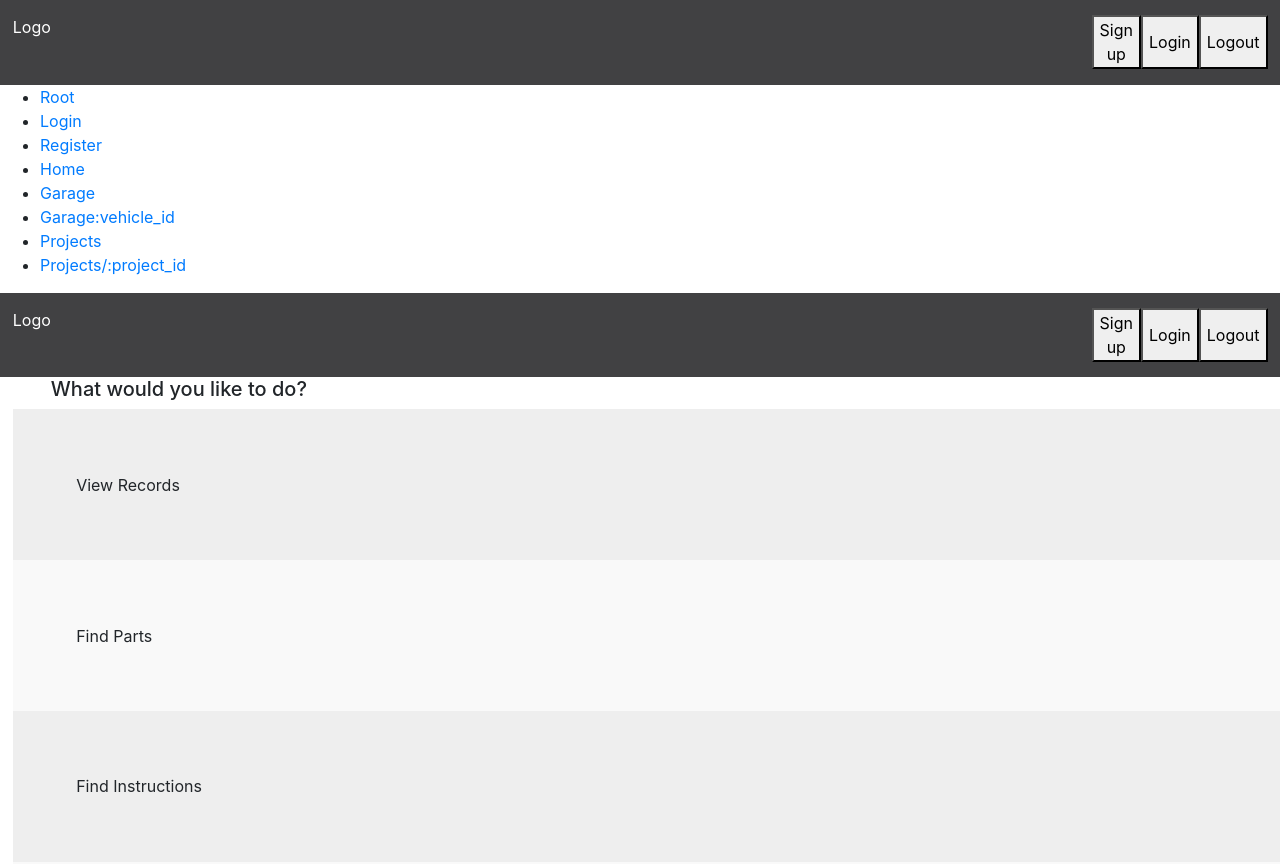
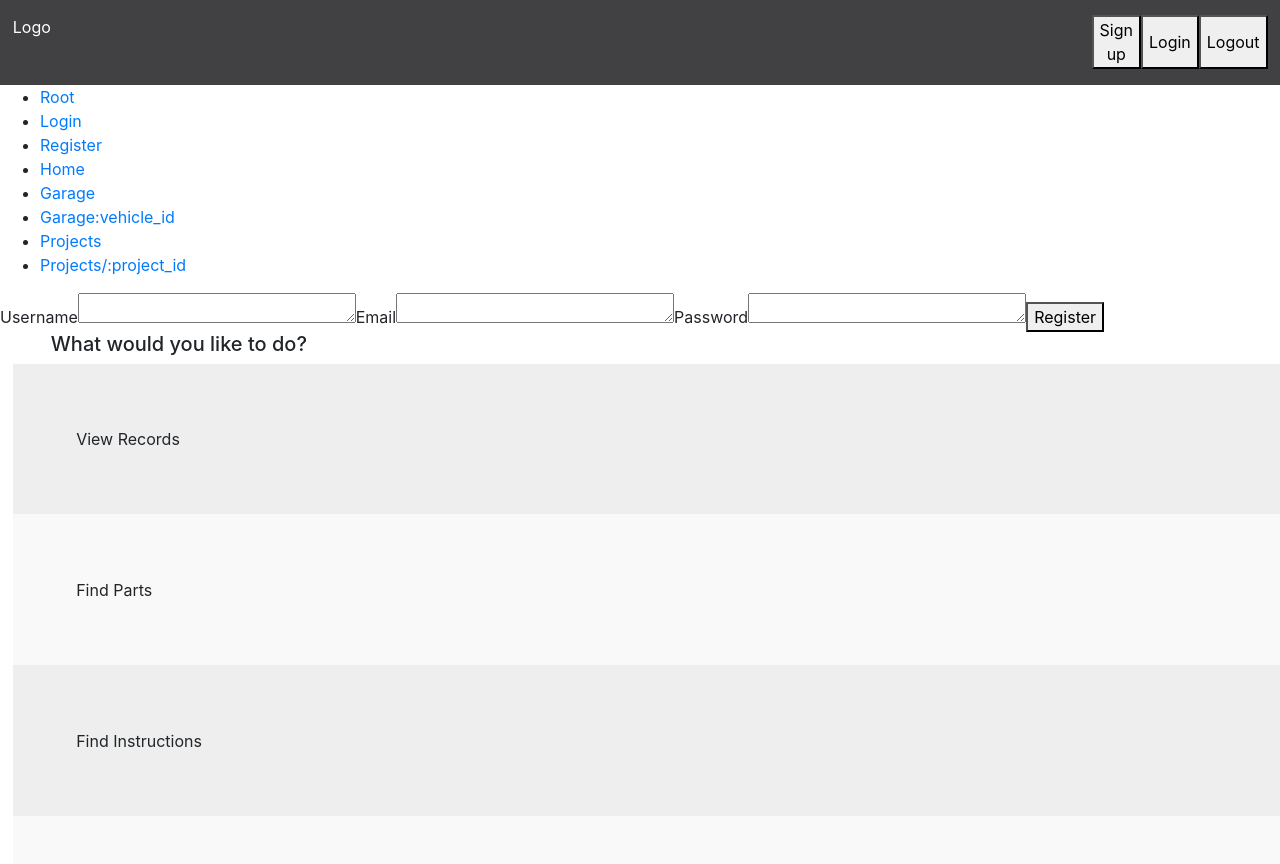
Before and after one commit to Caronise/Unlatch, a React (Create React App) app in the folder frontend/: page /register in a window 1280 px wide. Shown: the top 864 px of the page. Built offline with nearby package versions, Linux system fonts and the light colour scheme.

Commit message:
done the Register and Login components in react

```diff
--- a/frontend/src/components/Login.js
+++ b/frontend/src/components/Login.js
@@ -1,16 +1,16 @@
 import React from 'react'
 
 
-function LoginPage () {
-  return( <div className='top-bar'>
-           <span>Logo</span>
-           <div className='sign-in'>
-             <button>Sign up</button>
-             <button>Login</button>
-             <button>Logout</button>
-           </div>
-         </div>
-         );
+function Login () {
+  return(
+  <div className= "login">
+  Email
+  <textarea id="email_verify" name="email_verify" rows="1" cols="25"> </textarea>
+  Password
+  <textarea id="password_verify" name="password_verify" input type="password" rows="1" cols="25"> </textarea>
+  <button className="login" action='/login' method='GET'> Login</button>
+  </div>
+  );
 }
 
-export default LoginPage;
+export default Login;
--- a/frontend/src/components/Register.js
+++ b/frontend/src/components/Register.js
@@ -2,15 +2,17 @@ import React from 'react'
 
 
 function RegisterPage () {
-  return( <div className='top-bar'>
-           <span>Logo</span>
-           <div className='sign-in'>
-             <button>Sign up</button>
-             <button>Login</button>
-             <button>Logout</button>
-           </div>
-         </div>
-         );
+  return(
+       <div className='register'>
+       Username
+       <textarea id="username" name="username" rows="1" cols="25"> </textarea>
+       Email
+       <textarea id="email" name="email" rows="1" cols="25"> </textarea>
+       Password
+       <textarea id="password" name="password" rows="1" cols="25"> </textarea>
+       <button className="register" action='/register' method='POST'> Register </button>
+       </div>
+ );
 }
 
 export default RegisterPage;
```
Also changed, not shown: 1 other file (tests, documents, lock files or other folders).
